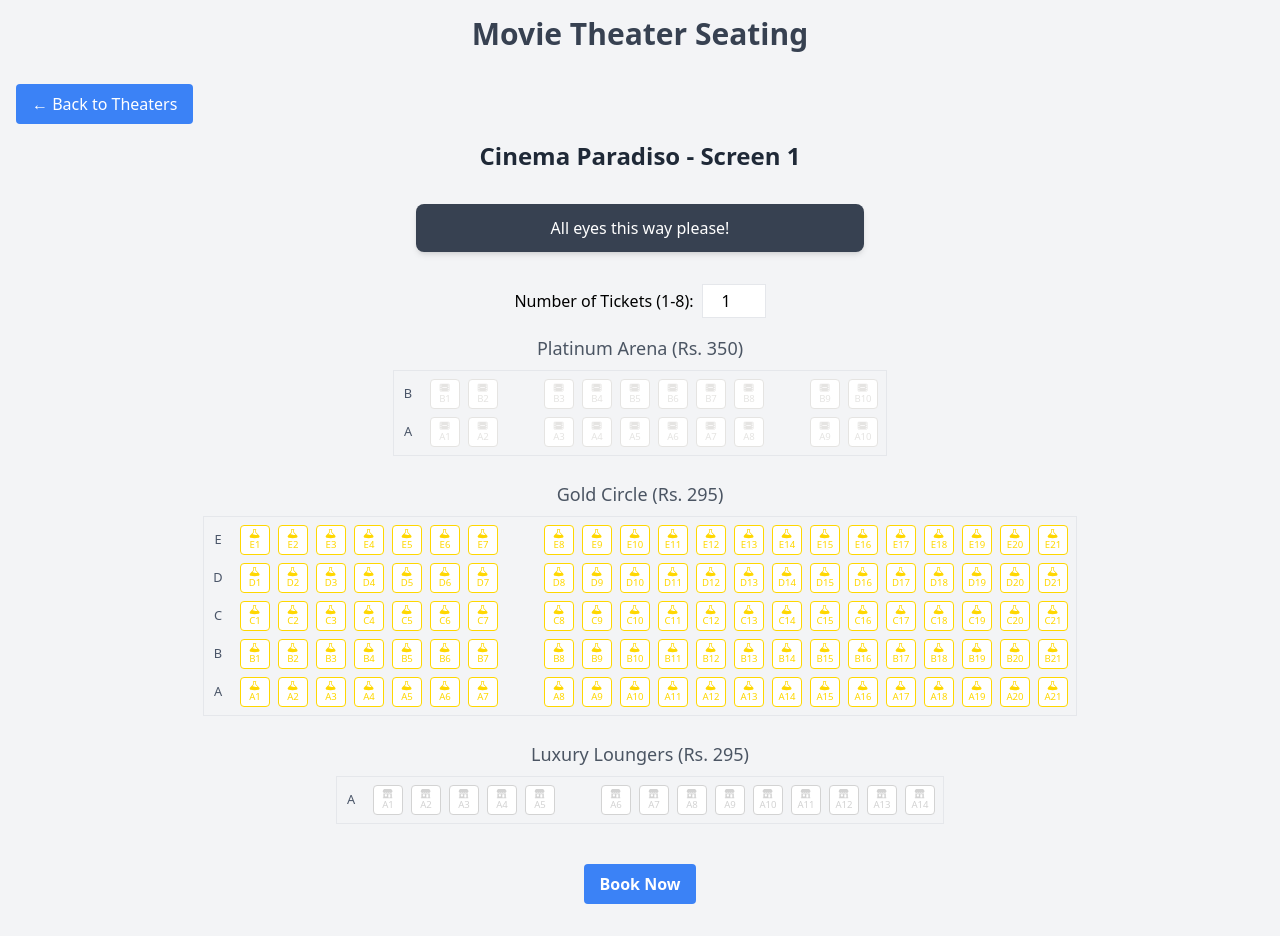
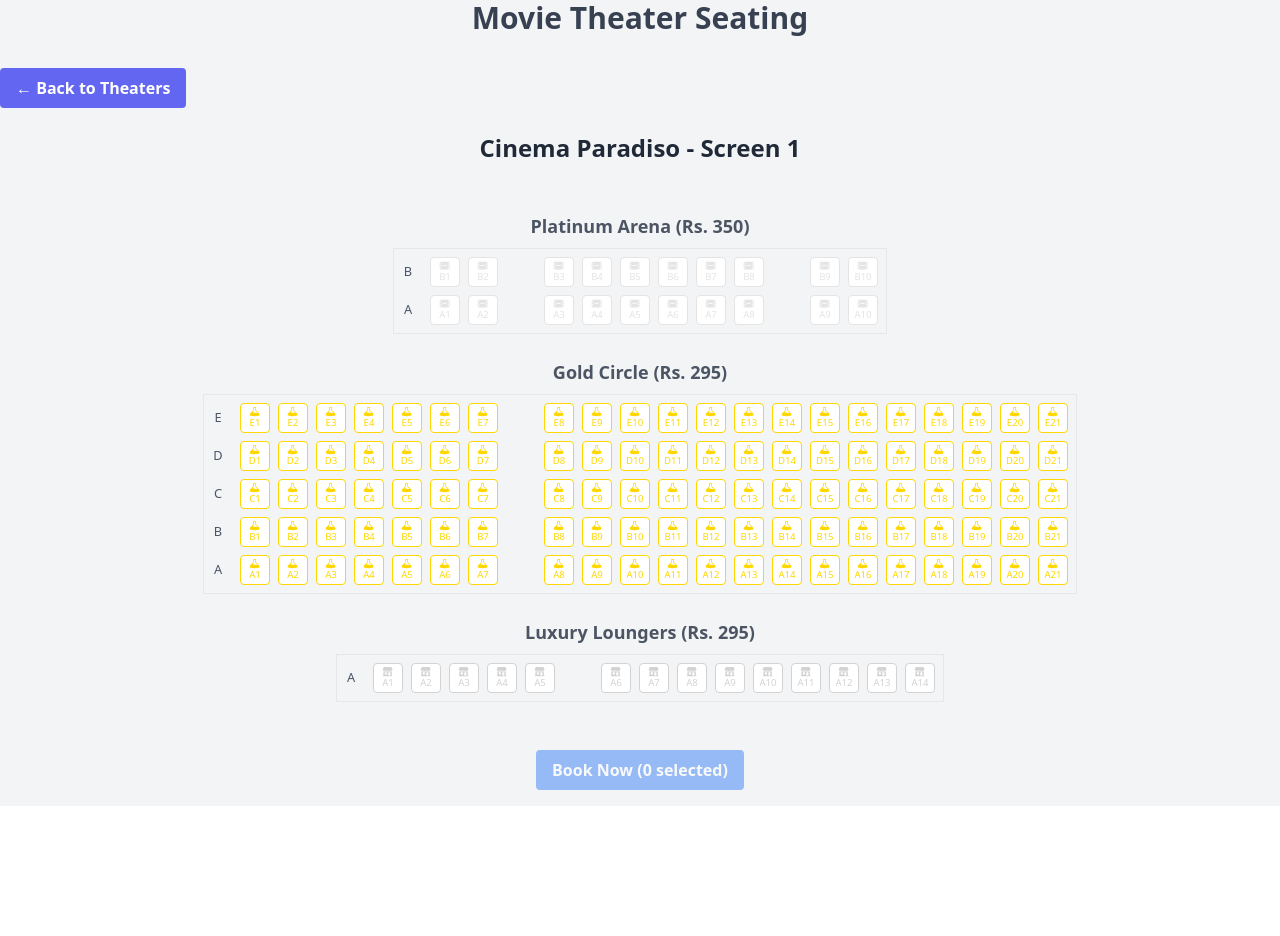
Before and after one commit to harshattray/seat-layout-plug, a React (Vite) app: page / in a window 1280 px wide. Both pictures are taken after a click on the button "Cinema Paradiso - Screen 1". After the commit the page ends 806 px from the top, so only its background shows below. Built offline with nearby package versions, Linux system fonts and the light colour scheme.

Commit message:
feat:Max seats selection logic added | notification popup enabled

```diff
--- a/src/App.tsx
+++ b/src/App.tsx
@@ -1,5 +1,5 @@
 import React, { useState } from "react";
-import SeatingLayout, { Layout } from "./SeatingLayout";
+import SeatingLayout, { Layout, SeatingLayoutProps } from "./SeatingLayout";
 import { BeakerIcon, BuildingStorefrontIcon, FilmIcon, NoSymbolIcon } from '@heroicons/react/24/solid';
 
 interface TheaterConfig {
@@ -120,7 +120,7 @@ const App: React.FC = () => {
   const selectedConfig = theaterConfigs.find(tc => tc.id === selectedTheaterId);
 
   return (
-    <div className="p-4 min-h-screen bg-gray-100">
+    <div className="min-h-screen bg-gray-100">
       <header className="mb-8 text-center">
         <h1 className="text-3xl font-bold text-gray-700">Movie Theater Seating</h1>
       </header>
@@ -129,15 +129,21 @@ const App: React.FC = () => {
         <div>
           <button
             onClick={handleBackToTheaters}
-            className="mb-4 px-4 py-2 bg-blue-500 text-white rounded hover:bg-blue-600 transition-colors"
+            className="mb-6 bg-indigo-500 hover:bg-indigo-700 text-white font-bold py-2 px-4 rounded transition duration-150 ease-in-out"
           >
             &larr; Back to Theaters
           </button>
           <h2 className="text-2xl font-semibold text-gray-800 mb-4 text-center">{selectedConfig.name}</h2>
-          <SeatingLayout initialLayoutConfig={selectedConfig.layout} />
+          <div className="mt-8">
+            <SeatingLayout
+              key={selectedConfig.id}
+              initialLayoutConfig={selectedConfig.layout}
+              dbName={`SeatingDB-${selectedConfig.id}`}
+            />
+          </div>
         </div>
       ) : (
-        <div className="space-y-4 max-w-md mx-auto">
+        <div className="text-center">
           <h2 className="text-2xl font-semibold text-gray-800 mb-6 text-center">Select a Theater</h2>
           {theaterConfigs.map((theater) => (
             <button
--- a/src/SeatingLayout.tsx
+++ b/src/SeatingLayout.tsx
@@ -1,4 +1,4 @@
-import React, { useEffect, useState, useCallback, ElementType } from "react";
+import React, { useEffect, useState, useCallback, ElementType, useRef } from "react";
 import { openDB, IDBPDatabase } from "idb";
 
 export interface SeatType {
@@ -31,40 +31,34 @@ export interface Layout {
   seats: Record<string, Seat>;
 }
 
-interface SeatingLayoutProps {
+export interface SeatingLayoutProps {
   initialLayoutConfig: Omit<Layout, 'seats'>;
+  dbName?: string;
 }
 
-// Moved dbPromise outside the component for stability
-const dbPromise: Promise<IDBPDatabase> = openDB("SeatingDB", 1, {
-  upgrade(db) {
-    if (!db.objectStoreNames.contains("layouts")) {
-      console.log('Creating layouts object store in IndexedDB');
-      db.createObjectStore("layouts");
-    }
-  }
-});
+const MAX_SELECTABLE_SEATS = 10;
 
-const SeatingLayout: React.FC<SeatingLayoutProps> = ({ initialLayoutConfig }) => {
+const SeatingLayout: React.FC<SeatingLayoutProps> = ({
+  initialLayoutConfig,
+  dbName = "SeatingDB",
+}) => {
   const [seats, setSeats] = useState<Record<string, Seat>>({});
-  const [numberOfTickets, setNumberOfTickets] = useState<number>(1);
+  const [notification, setNotification] = useState<string | null>(null);
+  const notificationTimeoutRef = useRef<NodeJS.Timeout | null>(null);
 
-  // Helper function to calculate display labels like A1, B4
   const calculateDisplayLabelForSeat = (
     targetGridRow: number, // 0-indexed from top
     targetGridCol: number, // 0-indexed from left
     section: Section
   ): string => {
     if (!section.rowPatterns || !section.rowPatterns[targetGridRow]) {
-      // Fallback if no detailed patterns, though App.tsx should always provide them
-      // This case might imply it's a section meant to be a full grid without gaps
       const displayRowLetter = String.fromCharCode(65 + section.rows - 1 - targetGridRow);
       return `${displayRowLetter}${targetGridCol + 1}`;
     }
 
     const displayRowLetter = String.fromCharCode(65 + section.rows - 1 - targetGridRow);
     let currentGridColPointer = 0;
-    let seatNumberInDisplayRow = 0; // 0-indexed internally, will be +1 for display
+    let seatNumberInDisplayRow = 0;
 
     for (const patternItem of section.rowPatterns[targetGridRow]) {
       if (patternItem.type === 'seats') {
@@ -75,23 +69,22 @@ const SeatingLayout: React.FC<SeatingLayoutProps> = ({ initialLayoutConfig }) =>
           seatNumberInDisplayRow++;
           currentGridColPointer++;
         }
-      } else { // type === 'gap'
+      } else {
         if (targetGridCol >= currentGridColPointer && targetGridCol < currentGridColPointer + patternItem.count) {
-          return ""; // This grid cell is a gap
+          return "";
         }
         currentGridColPointer += patternItem.count;
       }
     }
-    return ""; // Should not be reached if targetGridCol is within a valid seat part of the pattern
+    return "";
   };
 
-  // initializeSeats definition moved before its usage in useEffect
   const initializeSeats = useCallback(() => {
     console.log("Attempting to initialize seats with config:", initialLayoutConfig);
     const initialSeatsMap: Record<string, Seat> = {};
     if (!initialLayoutConfig || !initialLayoutConfig.sections) {
       console.error("Cannot initialize seats: initialLayoutConfig or sections are missing.");
-      setSeats({}); // Set to empty if config is bad
+      setSeats({});
       return;
     }
     initialLayoutConfig.sections.forEach((section: Section) => {
@@ -103,7 +96,7 @@ const SeatingLayout: React.FC<SeatingLayoutProps> = ({ initialLayoutConfig }) =>
                 key: key,
                 row: r,
                 col: c,
-                status: displayLabel ? "available" : "booked", // Gaps are marked as 'booked' effectively (non-interactive)
+                status: displayLabel ? "available" : "booked",
                 sectionId: section.id,
                 displayLabel: displayLabel,
              };
@@ -124,7 +117,6 @@ const SeatingLayout: React.FC<SeatingLayoutProps> = ({ initialLayoutConfig }) =>
 
         let loadSavedData = false;
         if (savedLayout && typeof savedLayout.seats === 'object' && savedLayout.seats !== null && Object.keys(savedLayout.seats).length > 0) {
-          // Basic check: Does the first key in saved data seem to match the current config's first section ID?
           const firstSavedKey = Object.keys(savedLayout.seats)[0];
           const firstConfigSectionId = initialLayoutConfig?.sections?.[0]?.id;
           if (firstSavedKey && firstConfigSectionId && firstSavedKey.startsWith(firstConfigSectionId + '-')) {
@@ -143,14 +135,13 @@ const SeatingLayout: React.FC<SeatingLayoutProps> = ({ initialLayoutConfig }) =>
         }
       } catch (error) {
         console.error("Failed to load seats from DB, calling initializeSeats() as fallback.", error);
-        initializeSeats(); // Fallback to initialize
+        initializeSeats();
       }
     })();
-  }, [initialLayoutConfig, initializeSeats]); // dbPromise removed from deps as it's stable now
+  }, [initialLayoutConfig, initializeSeats]);
 
   useEffect(() => {
     if (Object.keys(seats).length > 0) {
-      // console.log("Saving seats to DB:", seats); // Optional: can be noisy
       saveSeats(seats);
     }
   }, [seats]);
@@ -164,6 +155,34 @@ const SeatingLayout: React.FC<SeatingLayoutProps> = ({ initialLayoutConfig }) =>
     }
   };
 
+  const showNotification = (message: string, duration: number = 3000) => {
+    if (notificationTimeoutRef.current) {
+      clearTimeout(notificationTimeoutRef.current);
+    }
+    setNotification(message);
+    notificationTimeoutRef.current = setTimeout(() => {
+      setNotification(null);
+      notificationTimeoutRef.current = null;
+    }, duration);
+  };
+
+  useEffect(() => {
+    return () => {
+      if (notificationTimeoutRef.current) {
+        clearTimeout(notificationTimeoutRef.current);
+      }
+    };
+  }, []);
+
+  const dbPromise: Promise<IDBPDatabase> = openDB(dbName, 1, {
+    upgrade(db) {
+      if (!db.objectStoreNames.contains("layouts")) {
+        console.log('Creating layouts object store in IndexedDB');
+        db.createObjectStore("layouts");
+      }
+    }
+  });
+
   interface SeatProps {
     status: "available" | "selected" | "booked";
     icon: ElementType | null;
@@ -175,7 +194,7 @@ const SeatingLayout: React.FC<SeatingLayoutProps> = ({ initialLayoutConfig }) =>
   const SeatDisplayComponent: React.FC<SeatProps> = ({ status, icon: Icon, color, onClick, displayLabel }) => {
     const [isHovered, setIsHovered] = useState(false);
     let bgColor, textColor, borderColor;
-    const seatColor = color; // Original color passed for the seat type
+    const seatColor = color;
 
     let isGap = !displayLabel;
     if (isGap) {
@@ -184,7 +203,7 @@ const SeatingLayout: React.FC<SeatingLayoutProps> = ({ initialLayoutConfig }) =>
 
     if (status === "booked") {
       bgColor = "#A9A9A9";
-      textColor = "#DDD"; // Lighter text for booked seats
+      textColor = "#DDD";
       borderColor = "#A9A9A9";
     } else if (status === "selected" || (isHovered && status === "available")) {
       bgColor = seatColor;
@@ -197,6 +216,7 @@ const SeatingLayout: React.FC<SeatingLayoutProps> = ({ initialLayoutConfig }) =>
     }
 
     const hasIcon = !!Icon;
+    const effectiveCursor = status === "booked" ? "not-allowed" : "pointer";
 
     return (
       <div
@@ -208,17 +228,17 @@ const SeatingLayout: React.FC<SeatingLayoutProps> = ({ initialLayoutConfig }) =>
           height: 30,
           margin: 4,
           backgroundColor: bgColor,
-          color: textColor, // Applied to text label
+          color: textColor,
           border: `1.5px solid ${borderColor}`,
           display: "flex",
           flexDirection: 'column',
           justifyContent: hasIcon ? "space-between" : "center",
           alignItems: "center",
-          cursor: status !== "booked" ? "pointer" : "not-allowed",
+          cursor: effectiveCursor,
           borderRadius: '4px',
           fontSize: hasIcon ? '0.6rem' : '0.75rem',
           padding: hasIcon ? '2px 0' : '0',
-          transition: 'background-color 0.2s, color 0.2s, border-color 0.2s', // Smooth transition
+          transition: 'background-color 0.2s, color 0.2s, border-color 0.2s',
         }}
         title={displayLabel}
       >
@@ -228,39 +248,37 @@ const SeatingLayout: React.FC<SeatingLayoutProps> = ({ initialLayoutConfig }) =>
     );
   };
 
+  // Booking and selection logic
   const toggleSeatStatus = (sectionId: string, row: number, col: number) => {
-    const seatKey = `${sectionId}-${row}-${col}`;
-    console.log(`Toggling seat: ${seatKey}`);
+    const seatId = `${sectionId}-${row}-${col}`;
+
     setSeats(prevSeats => {
-      const seatToToggle = prevSeats[seatKey];
-      console.log(`Seat to toggle (${seatKey}):`, seatToToggle, 'Current NofTickets:', numberOfTickets);
+      const currentSeat = prevSeats[seatId];
+      if (!currentSeat || currentSeat.status === "booked") return prevSeats;
 
-      if (!seatToToggle || seatToToggle.status === "booked") {
-        console.log(`Seat ${seatKey} not found or booked.`);
+      const selectedSeatsCount = Object.values(prevSeats).filter(s => s.status === 'selected').length;
+
+      if (currentSeat.status === "available") {
+        if (selectedSeatsCount >= MAX_SELECTABLE_SEATS) {
+          showNotification(`You can select a maximum of ${MAX_SELECTABLE_SEATS} seat(s).`);
           return prevSeats;
         }
-
-      const selectedSeatsCount = Object.values(prevSeats).filter(seat => seat.status === "selected").length;
-      console.log(`Currently selected seats: ${selectedSeatsCount}`);
-
-      if (seatToToggle.status === "available" && selectedSeatsCount < numberOfTickets) {
-        console.log(`Selecting seat ${seatKey}`);
-        return { ...prevSeats,
-          [seatKey]: { ...seatToToggle, status: "selected" as const }
+        return {
+          ...prevSeats,
+          [seatId]: { ...currentSeat, status: "selected" as const }
         };
-      } else if (seatToToggle.status === "selected") {
-        console.log(`Deselecting seat ${seatKey}`);
-        return { ...prevSeats,
-          [seatKey]: { ...seatToToggle, status: "available" as const }
+      } else if (currentSeat.status === "selected") {
+        return {
+          ...prevSeats,
+          [seatId]: { ...currentSeat, status: "available" as const }
         };
-      } else {
-        console.log(`Cannot toggle seat ${seatKey}: available but selected count (${selectedSeatsCount}) >= numberOfTickets (${numberOfTickets})`);
+      }
+      // Should not be reached if logic is correct, but as a fallback:
       return prevSeats;
-      }
     });
   };
 
-  const bookSelectedSeats = () => {
+  const bookSeats = () => {
     console.log("Booking selected seats");
     setSeats(prevSeats => {
       const updatedSeats = { ...prevSeats };
@@ -282,60 +300,57 @@ const SeatingLayout: React.FC<SeatingLayoutProps> = ({ initialLayoutConfig }) =>
            seatTypeData = initialLayoutConfig.seatTypes[section.seatType];
          }
        }
-       // console.log(`getSeatInfo for ${seatKey}: seat=${!!seat}, section=${!!section}, seatTypeData=${!!seatTypeData}`); // Optional: can be noisy
        if (!seat || !section || !seatTypeData) {
-        // console.warn(`getSeatInfo(${seatKey}): Missing data. Seat: ${!!seat}, Section: ${!!section}, SeatType: ${!!seatTypeData}`);
+        console.warn(`getSeatInfo(${seatKey}): Missing data. Seat: ${!!seat}, Section: ${!!section}, SeatType: ${!!seatTypeData}`);
        }
        return { seat, section, seatType: seatTypeData };
    }, [seats, initialLayoutConfig]);
 
+  return (
+    <div className="p-4 flex flex-col items-center mx-auto relative">
+      {/* Notification Display */}
+      {notification && (
+        <div
+          style={{
+            position: 'fixed',
+            top: '20px',
+            left: '50%',
+            transform: 'translateX(-50%)',
+            backgroundColor: 'rgba(0,0,0,0.8)',
+            color: 'white',
+            padding: '12px 24px',
+            borderRadius: '8px',
+            zIndex: 1000,
+            boxShadow: '0 4px 12px rgba(0,0,0,0.15)',
+            fontSize: '0.9rem',
+            textAlign: 'center',
+          }}
+        >
+          {notification}
+        </div>
+      )}
 
-  return (
-    <div className="p-4 flex flex-col items-center mx-auto">
-      <div
-        className="mb-8 p-3 bg-gray-700 text-white text-center rounded-lg shadow-md w-4/5 max-w-md mx-auto"
-      >
-        All eyes this way please!
-      </div>
-
-      <div className="mb-4 flex items-center">
-          <label htmlFor="numTickets" className="mr-2">Number of Tickets (1-8):</label>
-          <input
-              type="number"
-              id="numTickets"
-              min="1"
-              max="8"
-              value={numberOfTickets}
-              onChange={(e) => setNumberOfTickets(parseInt(e.target.value, 10))}
-              className="border p-1 w-16 text-center"
-          />
-      </div>
-
-      <div className="w-full flex flex-col items-center">
+      <div className={`w-full flex flex-col items-center`}>
         {initialLayoutConfig && initialLayoutConfig.sections && initialLayoutConfig.sections.map((section: Section) => (
           <div key={section.id} className="mb-6 flex flex-col items-center w-full">
-            <h2 className="text-lg mb-2 text-gray-600">{section.name} (Rs. {initialLayoutConfig.seatTypes[section.seatType]?.price})</h2>
-            {/* Container for all visual rows in this section */}
+            <h2 className="text-lg mb-2 text-gray-600 font-semibold">{section.name} (Rs. {initialLayoutConfig.seatTypes[section.seatType]?.price})</h2>
             <div className="border p-1 inline-block">
               {Array.from({ length: section.rows }).map((_, rowIndex) => {
                 const displayRowIdentifier = String.fromCharCode(65 + section.rows - 1 - rowIndex);
                 return (
-                  // Each visual row container, now with row identifier
                   <div key={`section-${section.id}-row-${rowIndex}`} className="flex flex-nowrap items-center justify-center">
-                    {/* Row Identifier Display */}
                     <div
                       style={{
-                        width: 20, // Fixed width for the label
-                        marginRight: 8, // Space between label and first seat
+                        width: 20,
+                        marginRight: 8,
                         textAlign: 'center',
                         fontSize: '0.8rem',
-                        color: '#4A5568', // Tailwind gray-600
+                        color: '#4A5568',
                         fontWeight: 'medium'
                       }}
                     >
                       {displayRowIdentifier}
                     </div>
-                    {/* Seats in the row */}
                     {Array.from({ length: section.cols }).map((_, colIndex) => {
                       const seatKey = `${section.id}-${rowIndex}-${colIndex}`;
                       const { seat, seatType } = getSeatInfo(seatKey);
@@ -365,16 +380,13 @@ const SeatingLayout: React.FC<SeatingLayoutProps> = ({ initialLayoutConfig }) =>
         ))}
       </div>
 
-      <div className="mt-4">
       <button
-              onClick={bookSelectedSeats}
-              className="bg-blue-500 hover:bg-blue-700 text-white font-bold py-2 px-4 rounded"
-              disabled={Object.values(seats).filter(seat => seat.status === "selected").length === 0}
+          onClick={bookSeats}
+          disabled={Object.values(seats).filter(s => s.status === 'selected').length === 0}
+          className="mt-6 bg-blue-500 hover:bg-blue-700 text-white font-bold py-2 px-4 rounded disabled:opacity-50 disabled:cursor-not-allowed"
       >
-              Book Now
+          Book Now ({Object.values(seats).filter(s => s.status === 'selected').length} selected)
       </button>
-      </div>
-
     </div>
   );
 };
```
Also changed, not shown: assets/screen.png (added). Lines whose indentation alone changed are shown as unchanged.
